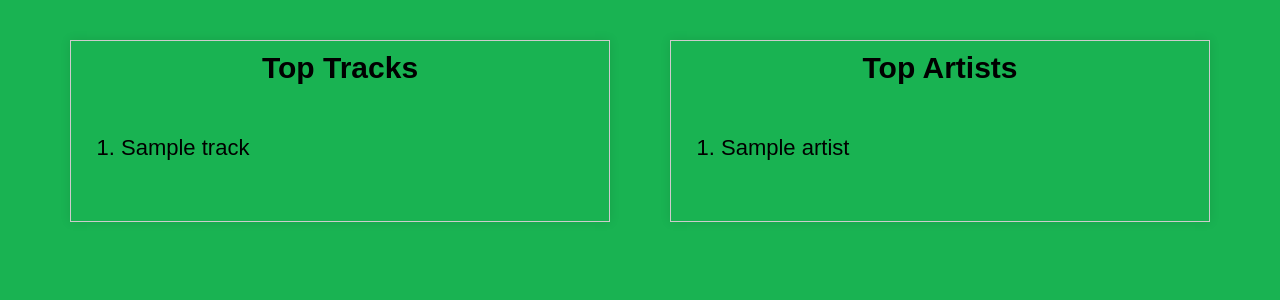
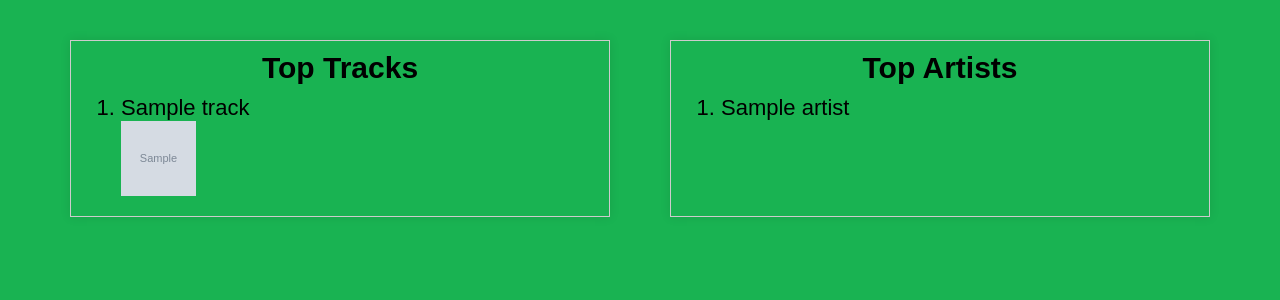
Before and after one commit to AyenamKhanal/Spotify, a Flask app: template templates/home.html in a window 1280 px wide. Shown: the part 64-364 px from the top of the page. Run offline with Flask 3, Linux system fonts and the light colour scheme; the template is opened without the code that fills it: most values are stand-ins (such as "Sample title", 1, 10 or a date in 2020); grey boxes marked "Sample" are stand-in pictures.

Commit message:
added album covers to home page

```diff
--- a/static/styles.css
+++ b/static/styles.css
@@ -96,5 +96,14 @@ ol {
 }
 
 li {
-    margin: 50px 0px;
+    margin: 10px 0px;
 }
+
+.home-images {
+    display: flex;
+    justify-content: center; /* Aligns the image horizontally */
+    align-items: center;
+    width: 75px;
+    height: 75px;
+    top: 37px;
+}
--- a/templates/home.html
+++ b/templates/home.html
@@ -12,7 +12,11 @@
 
         <ol>
             {% for track in tracks %}
-                <li>{{ track }}</li>
+
+                <li>{{ track }}
+                    <img src="{{ covers[loop.index0] }}" alt="" class="home-images">
+                </li>
+
             {% endfor %}
         </ol>
     </div>
@@ -21,7 +25,9 @@
 
         <ol>
             {% for artist in artists %}
-                <li>{{ artist }}</li>
+                <li>
+                    {{ artist }}
+                </li>
             {% endfor %}
         </ol>
     </div>
```
